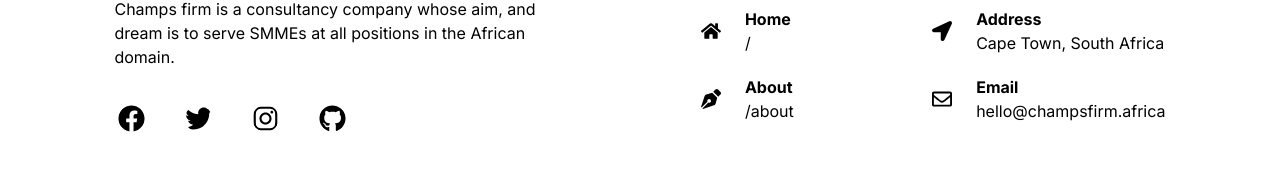
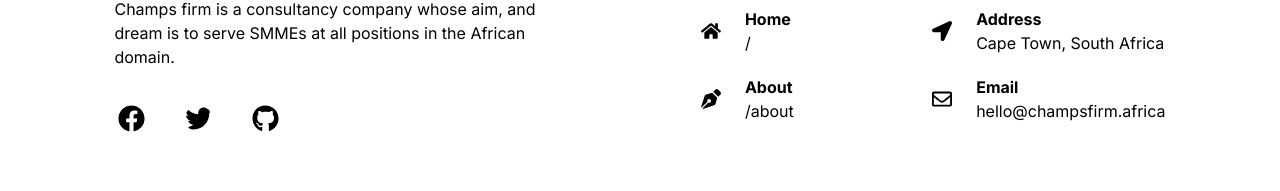
Before and after one commit to christiaan-fourie/champs.firm, a Next.js app: page / in a window 1280 px wide. Shown: the part 734-925 px from the top of the page. Built offline with nearby package versions, Linux system fonts and the light colour scheme.

Commit message:
Update The Social Icon Links
Now the social icons are working.

```diff
--- a/components/Footer/Footer.tsx
+++ b/components/Footer/Footer.tsx
@@ -16,10 +16,18 @@ export default function header() {
                     {littleLine()}
                     <p className='text-start max-w-md'>Champs firm is a consultancy company whose aim, and dream is to serve SMMEs at all positions in the African domain.</p>
                     <div className='flex justify-left gap-8 pt-8'>
-                        <FaFacebook size={35} className='hover:bg-[#84be1f] hover:text-black rounded-full p-1 transition-all duration-500' />
-                        <FaTwitter size={35} className='hover:bg-[#84be1f] hover:text-black rounded-full p-1 transition-all duration-500' />
-                        <FaInstagram size={35} className='hover:bg-[#84be1f] hover:text-black rounded-full p-1 transition-all duration-500'  />
-                        <FaGithub size={35} className='hover:bg-[#84be1f] hover:text-black rounded-full p-1 transition-all duration-500'  />
+                        <Link target='_blank' href='https://www.google.com/search?q=champs+firm+consulting+in+africa+facebook&oq=champs+firm+consulting+in+africa+facebook&aqs=chrome..69i57.359j0j1&sourceid=chrome&ie=UTF-8'>
+                            <FaFacebook size={35} className='hover:bg-[#84be1f] hover:text-black rounded-full p-1 transition-all duration-500' />
+                        </Link>
+                        <Link target='_blank' href='https://twitter.com/champsfirm'>
+                            <FaTwitter size={35} className='hover:bg-[#84be1f] hover:text-black rounded-full p-1 transition-all duration-500' />
+                        </Link>
+                        {/* <Link target='_blank' href=''>
+                            <FaInstagram size={35} className='hover:bg-[#84be1f] hover:text-black rounded-full p-1 transition-all duration-500' />
+                        </Link> */}
+                        <Link target='_blank' href='https://github.com/christiaan-fourie/champs.firm'>
+                            <FaGithub size={35} className='hover:bg-[#84be1f] hover:text-black rounded-full p-1 transition-all duration-500' />
+                        </Link>
                     </div>
                 </div>
                 <div className='p-12'>
@@ -63,7 +71,7 @@ export default function header() {
                 className="w-full border-t">
                 <p className="flex justify-between p-2 pl-6 items-center">
                     <span className="text-sm font-thin"> © Copyright 2023 Champs Firm | Dev with Psytech </span>
-                    <Link target='_blank' href='https://github.com/iam-krist/champs.firm'>
+                    <Link target='_blank' href='https://github.com/christiaan-fourie/champs.firm'>
                         <FaGithub size={30} className='p-1' title='Source Code'  />
                     </Link>
                 </p>
```
